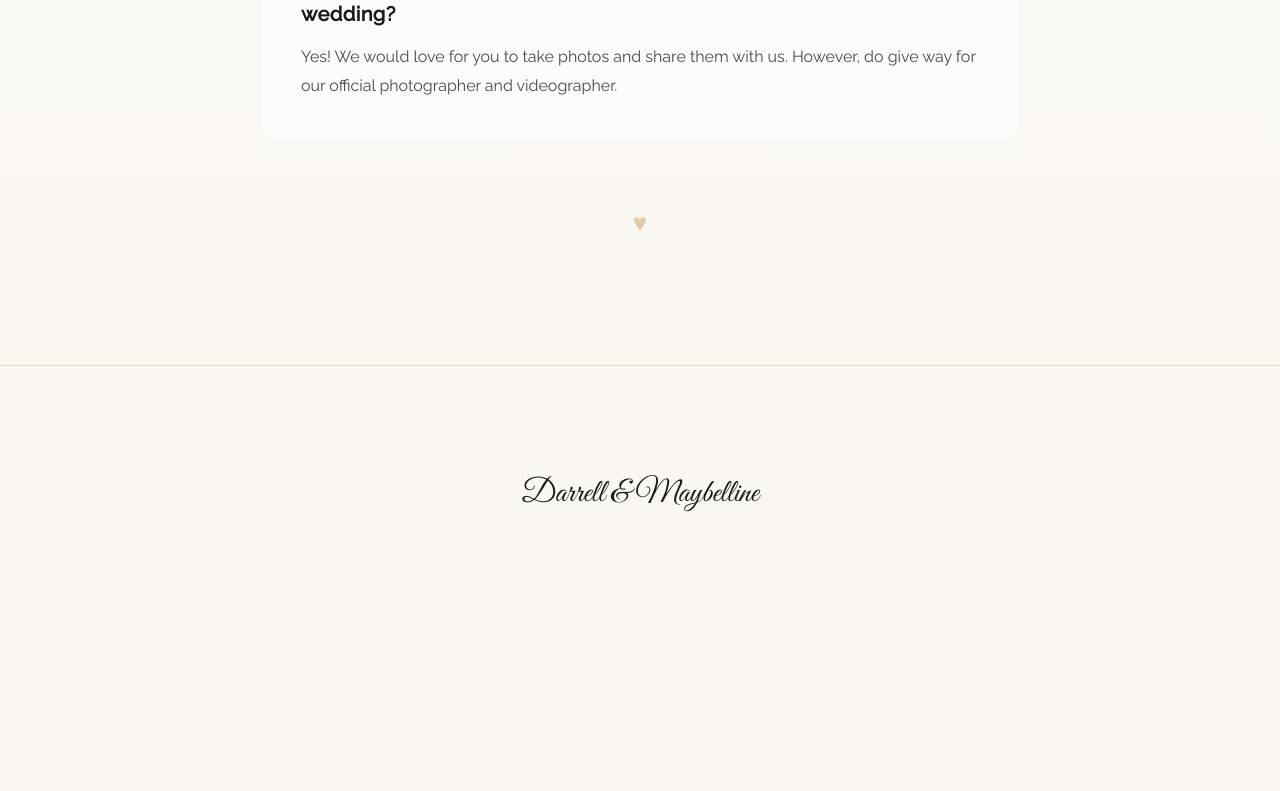
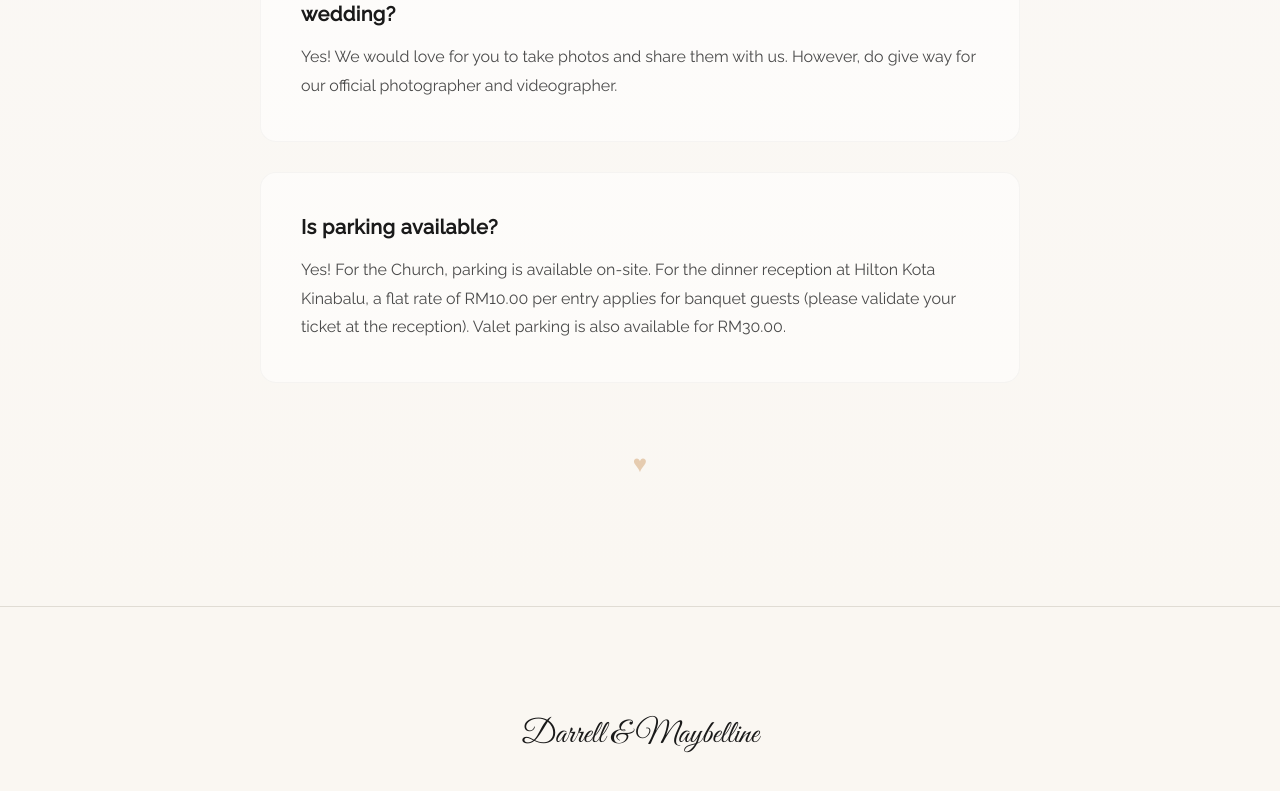
Before and after one commit to FidHackU/WeddingApp, a React (Vite) app in the folder WeddingReact/: page /qna in a window 1280 px wide. Shown: the part 1216-2007 px from the top of the page. Before the commit the page ends 1840 px from the top, so only its background shows below. Built offline with nearby package versions, Linux system fonts and the light colour scheme.

Commit message:
Update QnA with verified parking info for Church and Hilton

```diff
--- a/WeddingReact/src/pages/QnA.tsx
+++ b/WeddingReact/src/pages/QnA.tsx
@@ -45,6 +45,13 @@ export function QnA() {
                             Yes! We would love for you to take photos and share them with us. However, do give way for our official photographer and videographer.
                         </p>
                     </div>
+
+                    <div className="qna-item">
+                        <h3 className="qna-question">Is parking available?</h3>
+                        <p className="qna-answer">
+                            Yes! For the Church, parking is available on-site. For the dinner reception at Hilton Kota Kinabalu, a flat rate of RM10.00 per entry applies for banquet guests (please validate your ticket at the reception). Valet parking is also available for RM30.00.
+                        </p>
+                    </div>
                 </div>
 
                 {/* Bottom Flourish */}
```
